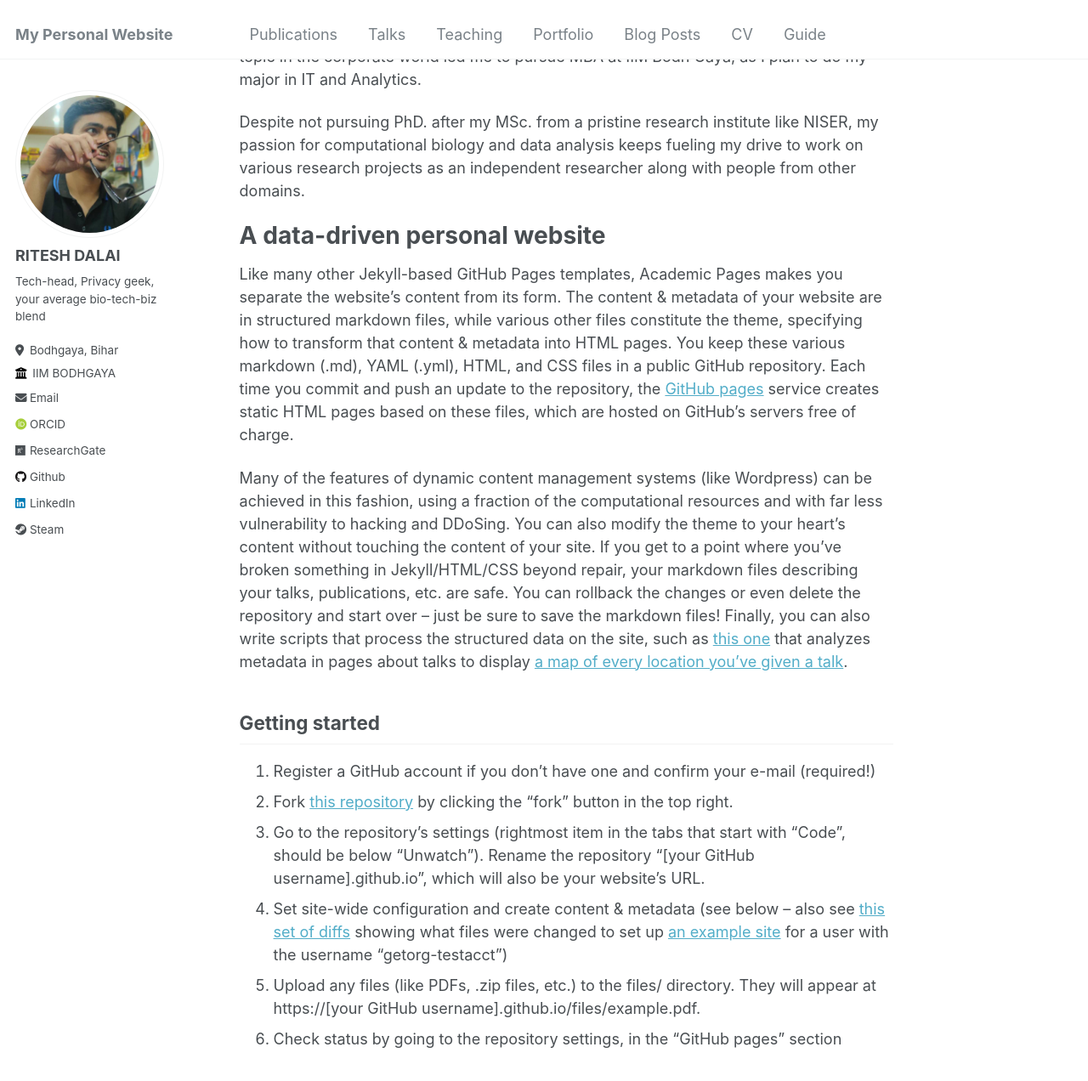
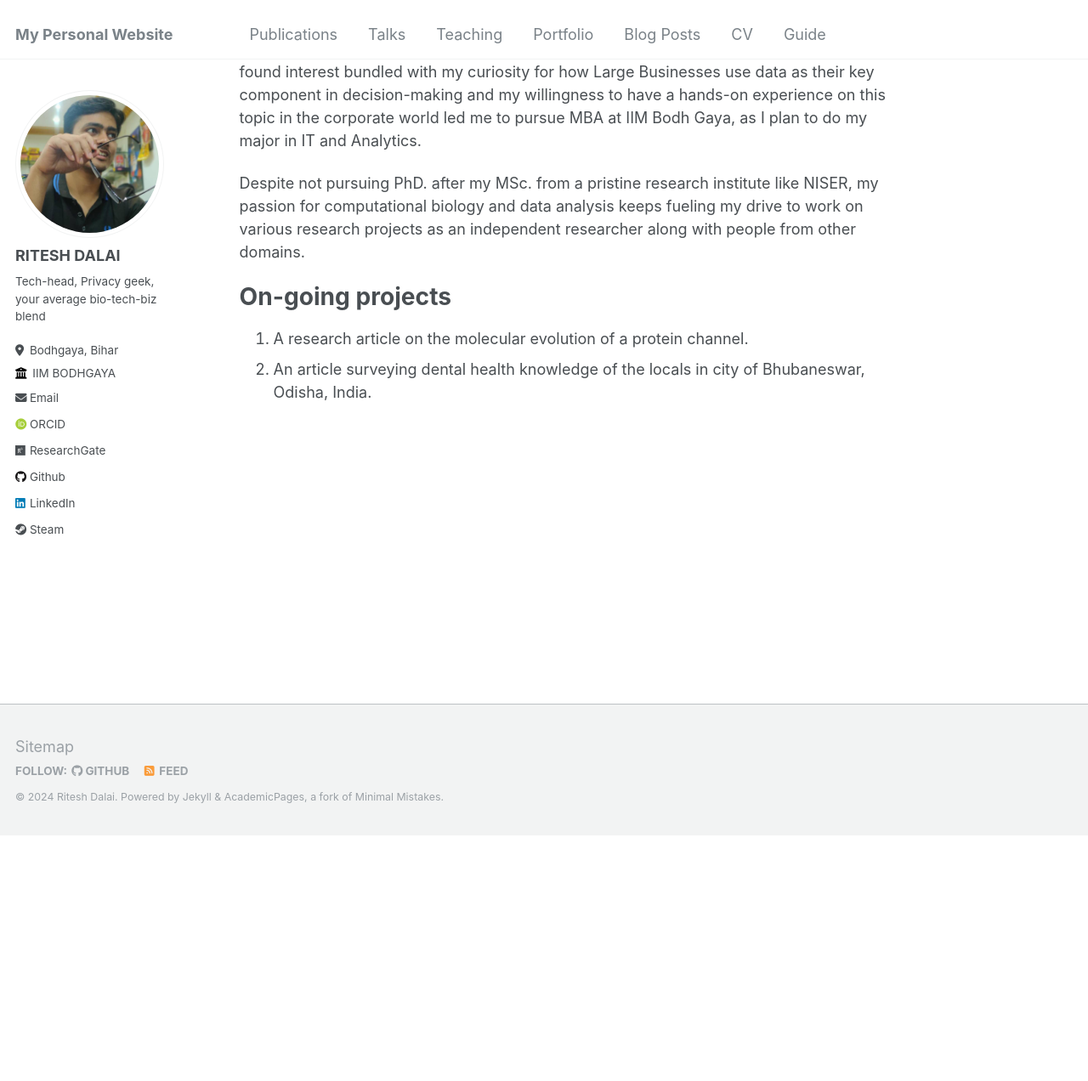
Before and after one commit to osoi-sloth/osoi-sloth.github.io, a Jekyll site: the page built from _pages/about.md, in a window 1280 px wide and 1400 px high, scrolled down 416 px. Shown: the top 1272 px of the window at 85% size. Built offline with Jekyll 4.4.1, drawn with Linux system fonts in a browser that asks for light colours; some web fonts are replaced; some of the changed text lies outside the part shown.

Commit message:
modified:   _pages/about.md

```diff
--- a/_pages/about.md
+++ b/_pages/about.md
@@ -9,21 +9,14 @@ redirect_from:
 
 Hello there! I'm Ritesh, a Life Sciences Post-Graduate from the National Institute of Science Education and Research (NISER), India. I am currently pursuing the Master of Business Administration (MBA) from the Indian Institute of Management Bodh Gaya, India.
 
+Transition from Academia to Corporate
+------
+
 During my time at NISER, under the guidance of my former Personal Instructor, **Dr. Chandan Goswami**, I focussed learning new in-silico techniques and upscaling my programming skills which led me to be proficient in the domains of Bioinformatics and Computational Biology. By the end of my Masters degree at NISER, I realised my deep interest towards data analytics and large data handling, which thanks to my programming proficency made it a breeze to navigate through tiresome troubleshooting. Thus, my new found interest bundled with my curiosity for how Large Businesses use data as their key component in decision-making and my willingness to have a hands-on experience on this topic in the corporate world led me to pursue MBA at IIM Bodh Gaya, as I plan to do my major in IT and Analytics.
 
 Despite not pursuing PhD. after my MSc. from a pristine research institute like NISER, my passion for computational biology and data analysis keeps fueling my drive to work on various research projects as an independent researcher along with people from other domains.
 
-A data-driven personal website
+On-going projects
 ======
-Like many other Jekyll-based GitHub Pages templates, Academic Pages makes you separate the website's content from its form. The content & metadata of your website are in structured markdown files, while various other files constitute the theme, specifying how to transform that content & metadata into HTML pages. You keep these various markdown (.md), YAML (.yml), HTML, and CSS files in a public GitHub repository. Each time you commit and push an update to the repository, the [GitHub pages](https://pages.github.com/) service creates static HTML pages based on these files, which are hosted on GitHub's servers free of charge.
-
-Many of the features of dynamic content management systems (like Wordpress) can be achieved in this fashion, using a fraction of the computational resources and with far less vulnerability to hacking and DDoSing. You can also modify the theme to your heart's content without touching the content of your site. If you get to a point where you've broken something in Jekyll/HTML/CSS beyond repair, your markdown files describing your talks, publications, etc. are safe. You can rollback the changes or even delete the repository and start over -- just be sure to save the markdown files! Finally, you can also write scripts that process the structured data on the site, such as [this one](https://github.com/academicpages/academicpages.github.io/blob/master/talkmap.ipynb) that analyzes metadata in pages about talks to display [a map of every location you've given a talk](https://academicpages.github.io/talkmap.html).
-
-Getting started
-------
-1. Register a GitHub account if you don't have one and confirm your e-mail (required!)
-1. Fork [this repository](https://github.com/academicpages/academicpages.github.io) by clicking the "fork" button in the top right.
-1. Go to the repository's settings (rightmost item in the tabs that start with "Code", should be below "Unwatch"). Rename the repository "[your GitHub username].github.io", which will also be your website's URL.
-1. Set site-wide configuration and create content & metadata (see below -- also see [this set of diffs](http://archive.is/3TPas) showing what files were changed to set up [an example site](https://getorg-testacct.github.io) for a user with the username "getorg-testacct")
-1. Upload any files (like PDFs, .zip files, etc.) to the files/ directory. They will appear at https://[your GitHub username].github.io/files/example.pdf.
-1. Check status by going to the repository settings, in the "GitHub pages" section
+1. A research article on the molecular evolution of a protein channel.
+1. An article surveying dental health knowledge of the locals in city of Bhubaneswar, Odisha, India.
```
Also changed, not shown: 1 other file.
